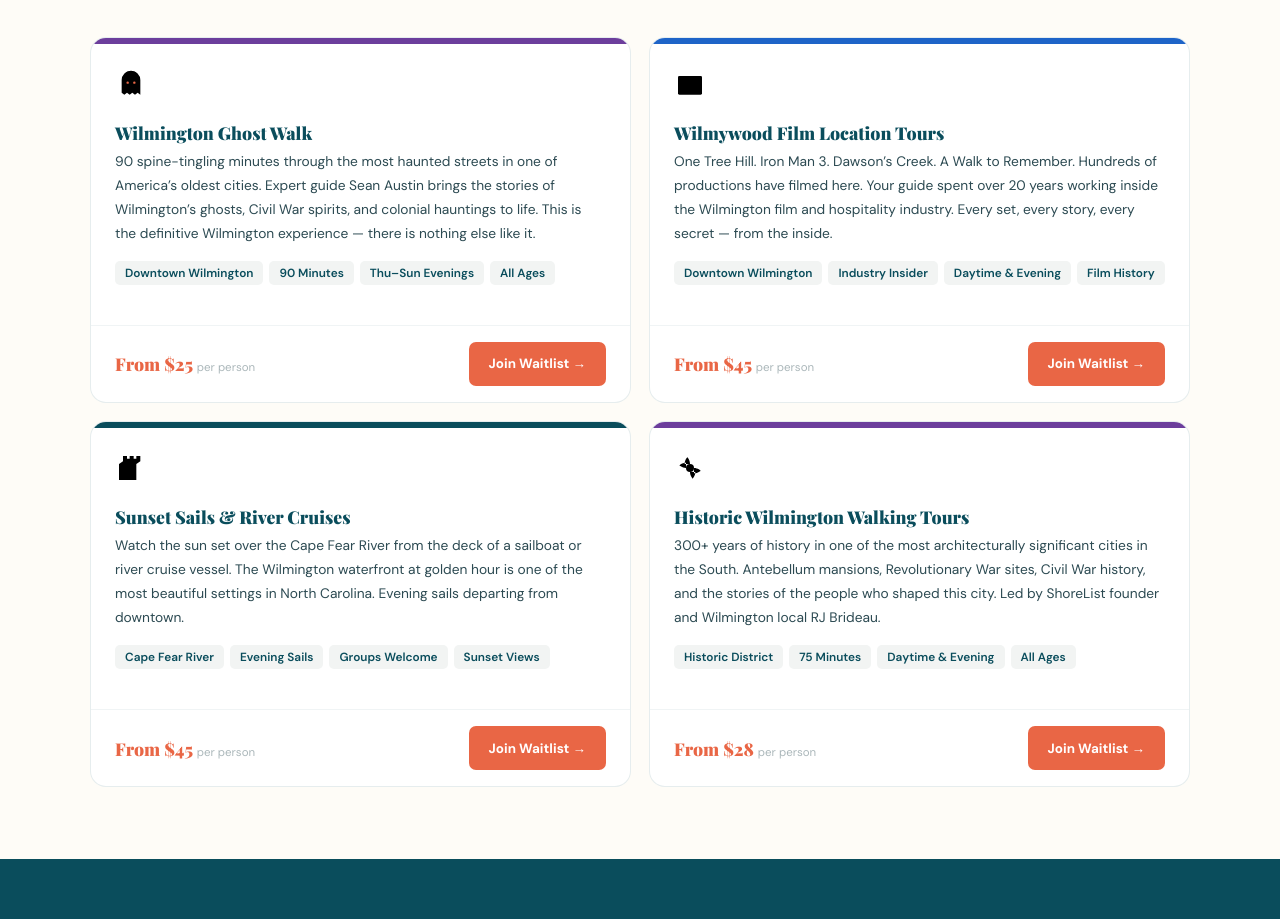
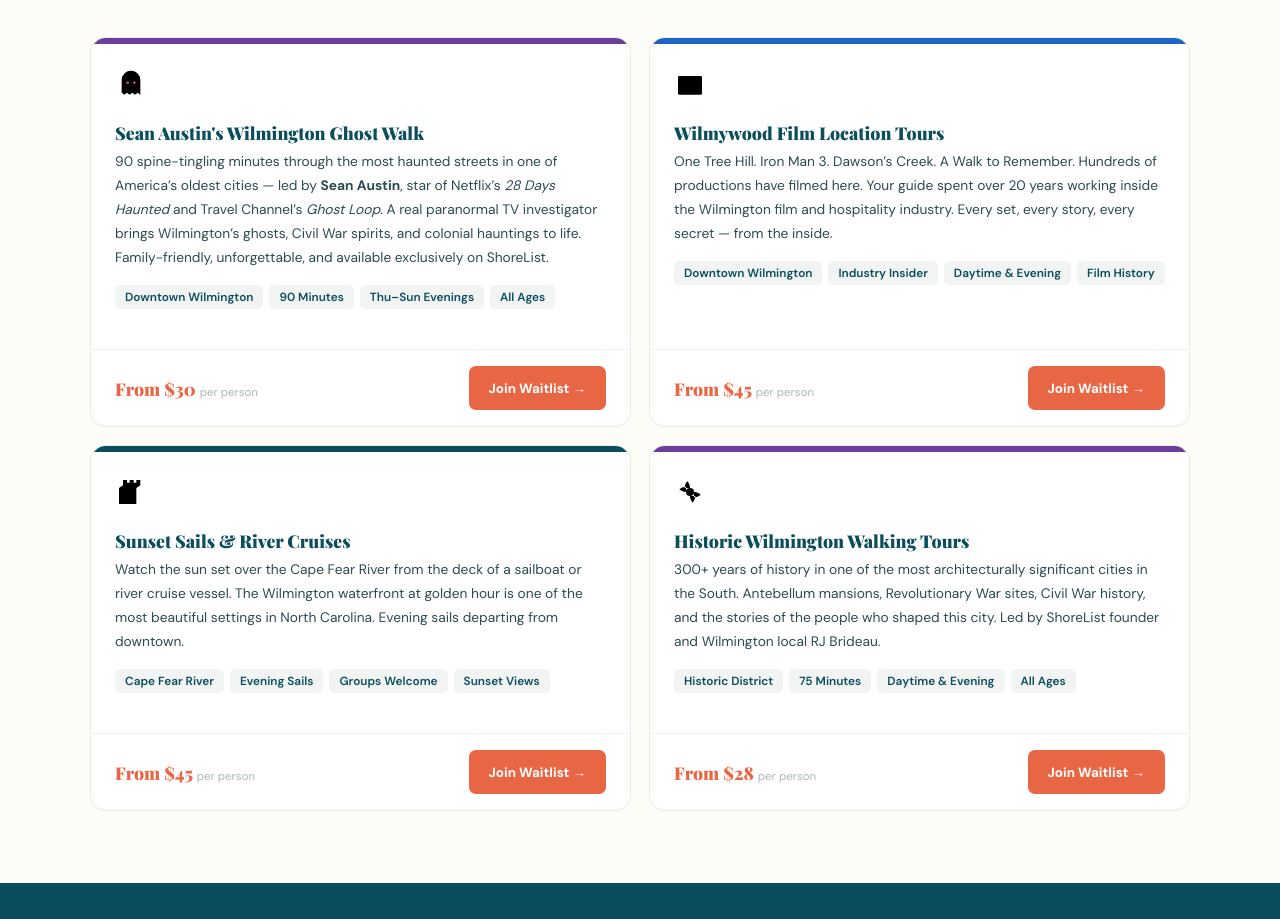
Before and after one commit to ShoreList/ShoreList, a plain HTML site: page downtown.html in a window 1280 px wide. Shown: the part 945-1864 px from the top of the page. Drawn offline with nearby package versions, Linux system fonts and the light colour scheme; no server answers; a web font is replaced by a local one.

Commit message:
Update downtown.html

```diff
--- a/downtown.html
+++ b/downtown.html
@@ -244,12 +244,12 @@
         <div class="exp-bar" style="background:#6c3e9c;"></div>
         <div class="exp-body">
           <span class="exp-ico"><svg aria-hidden="true" focusable="false"><use href="#i-ghost" xlink:href="#i-ghost"/></svg></span>
-          <div class="exp-name">Wilmington Ghost Walk</div>
-          <div class="exp-desc">90 spine-tingling minutes through the most haunted streets in one of America&rsquo;s oldest cities. Expert guide Sean Austin brings the stories of Wilmington&rsquo;s ghosts, Civil War spirits, and colonial hauntings to life. This is the definitive Wilmington experience &mdash; there is nothing else like it.</div>
+          <div class="exp-name">Sean Austin's Wilmington Ghost Walk</div>
+          <div class="exp-desc">90 spine-tingling minutes through the most haunted streets in one of America&rsquo;s oldest cities &mdash; led by <strong>Sean Austin</strong>, star of Netflix&rsquo;s <em>28 Days Haunted</em> and Travel Channel&rsquo;s <em>Ghost Loop</em>. A real paranormal TV investigator brings Wilmington&rsquo;s ghosts, Civil War spirits, and colonial hauntings to life. Family-friendly, unforgettable, and available exclusively on ShoreList.</div>
           <div class="exp-tags"><span class="exp-tag">Downtown Wilmington</span><span class="exp-tag">90 Minutes</span><span class="exp-tag">Thu&#8211;Sun Evenings</span><span class="exp-tag">All Ages</span></div>
         </div>
         <div class="exp-foot">
-          <div class="exp-price">From $25 <span>per person</span></div>
+          <div class="exp-price">From $30 <span>per person</span></div>
           <a href="/category?cat=ghost-tours" class="btn-fill" style="padding:10px 20px;font-size:0.84rem;">Join Waitlist &#8594;</a>
         </div>
       </div>
```
